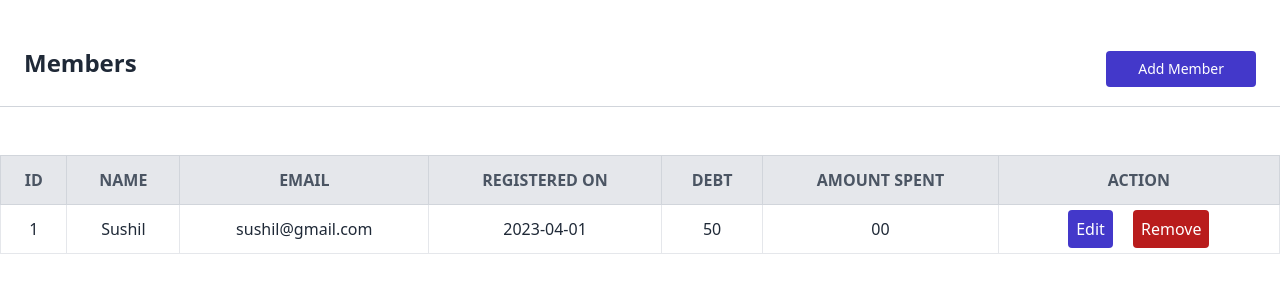
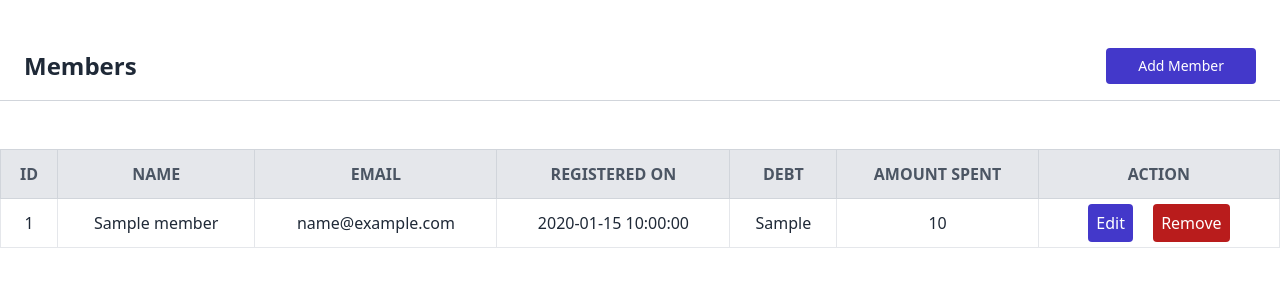
Before and after one commit to Sushil1204/lms, a Flask app: template templates/members.html in a window 1280 px wide. Shown: the part 80-380 px from the top of the page. Run offline with Flask 3, Linux system fonts and the light colour scheme; the template is opened without the code that fills it: most values are stand-ins (such as "Sample title", 1, 10 or a date in 2020); some libraries are stand-ins or nearby versions.

Commit message:
feature created add members

```diff
--- a/app.py
+++ b/app.py
@@ -1,6 +1,8 @@
-from flask import Flask, render_template
+from flask import Flask, flash, render_template, url_for, redirect, request
+import requests
 from flask_mysqldb import MySQL
 import MySQLdb
+from wtforms import Form, validators, StringField, FloatField, IntegerField, DateField, SelectField
 
 
 
@@ -11,7 +13,7 @@ app.config['MYSQL_HOST'] = 'localhost'
 app.config['MYSQL_USER'] = 'root'
 app.config['MYSQL_PASSWORD'] = 'Sushil@1204'
 app.config['MYSQL_PORT'] = 3306
-app.config['MYSQL_DB'] = 'librarydb'
+app.config['MYSQL_DB'] = 'library'
 app.config['MYSQL_CURSORCLASS'] = 'DictCursor'
 
 # Initialise MYSQL
@@ -24,7 +26,51 @@ def index():
 
 @app.route("/members")
 def members():
-    return render_template('members.html')
+    # Create MySQLCursor
+    cur = mysql.connection.cursor()
 
+    # Execute SQL Query
+    result = cur.execute("SELECT * FROM members")
+    members = cur.fetchall()
+
+    # Render Template
+    if result > 0:
+        return render_template('members.html', members=members)
+    else:
+        msg = 'No Members Found'
+        return render_template('members.html', warning=msg)
+
+    # Close DB Connection
+    cur.close()
+
+class MemberForm(Form):
+    name = StringField('Name', [validators.length(min=3, max=50)])
+    email = StringField('Email', [validators.length(min=6, max=50)])
+
+@app.route("/add-member", methods=['GET', 'POST'])
+def add_member():
+    # Get form data from request
+    form = MemberForm(request.form)
+
+     # To handle POST request to route
+    if request.method == 'POST' and form.validate():
+        name = form.name.data
+        email = form.email.data
+
+         # Create MySQLCursor
+        cur = mysql.connection.cursor()
+
+        # Execute SQL Query
+        cur.execute(
+            "INSERT INTO members (name, email) VALUES (%s, %s)", (name, email))
+
+        # Commit to DB
+        mysql.connection.commit()
+
+        # Close DB Connection
+        cur.close()
+
+        return redirect(url_for('members'))
+    return render_template('addMember.html', form=form)
 if __name__ == '__main__':
   app.run(debug=True)
--- a/templates/includes/nav.html
+++ b/templates/includes/nav.html
@@ -1,6 +1,6 @@
 <header class="text-white body-font bg-blue-800">
     <div class="container mx-auto flex flex-wrap p-5 flex-col md:flex-row items-center">
-      <a class="flex title-font font-medium items-center text-gray-900 mb-4 md:mb-0">
+      <a class="flex title-font font-medium items-center text-gray-900 mb-4 md:mb-0" href="/">
         <svg xmlns="http://www.w3.org/2000/svg" fill="none" stroke="currentColor" stroke-linecap="round" stroke-linejoin="round" stroke-width="2" class="w-10 h-10 text-white p-2 bg-indigo-500 rounded-full" viewBox="0 0 24 24">
           <path d="M12 2L2 7l10 5 10-5-10-5zM2 17l10 5 10-5M2 12l10 5 10-5"></path>
         </svg>
@@ -9,7 +9,7 @@
       <nav class="md:ml-auto md:mr-auto flex flex-wrap items-center text-base justify-center">
         <a class="mr-5 hover:text-gray-900">Reports</a>
         <a class="mr-5 hover:text-gray-900">Books</a>
-        <a class="mr-5 hover:text-gray-900">Members</a>
+        <a class="mr-5 hover:text-gray-900" href="/members">Members</a>
         <a class="mr-5 hover:text-gray-900">Transaction</a>
       </nav>
       <button class="inline-flex items-center bg-gray-100 border-0 py-1 px-3 focus:outline-none hover:bg-gray-200 rounded text-base mt-4 md:mt-0 text-gray-800">Sign Up
--- a/templates/members.html
+++ b/templates/members.html
@@ -4,15 +4,13 @@
     class="my-6 lg:my-12 px-6 flex flex-col md:flex-row items-start md:items-center justify-between pb-4 border-b border-gray-300">
     <div>
         <h4 class="text-2xl font-bold leading-tight text-gray-800">Members</h4>
-        <ul aria-label="current Status"
-            class="flex flex-col md:flex-row items-start md:items-center text-gray-600 text-sm mt-3">
-        </ul>
     </div>
     <div class="mt-6 md:mt-0">
        <button
-            class="transition focus:outline-none focus:ring-2 focus:ring-offset-2 focus:ring-indigo-700 duration-150 ease-in-out hover:bg-indigo-600 bg-indigo-700 rounded text-white px-8 py-2 text-sm">Add Member</button>
+            class="transition focus:outline-none focus:ring-2 focus:ring-offset-2 focus:ring-indigo-700 duration-150 ease-in-out hover:bg-indigo-600 bg-indigo-700 rounded text-white px-8 py-2 text-sm"> <a href="/add-member">Add Member </a></button>
     </div>
 </div>
+{% if members%}
 <!-- component -->
 <table class="border-collapse w-full">
     <thead>
@@ -27,30 +25,31 @@
         </tr>
     </thead>
     <tbody>
+        {% for member in members %}
         <tr class="bg-white lg:hover:bg-gray-100 flex lg:table-row flex-row lg:flex-row flex-wrap lg:flex-no-wrap mb-10 lg:mb-0">
             <td class="w-full lg:w-auto p-3 text-gray-800 text-center border border-b block lg:table-cell relative lg:static">
                 <span class="lg:hidden absolute top-0 left-0 bg-blue-200 px-2 py-1 text-xs font-bold uppercase">ID</span>
-                1
+                {{member.id}}
             </td>
             <td class="w-full lg:w-auto p-3 text-gray-800 text-center border border-b text-center block lg:table-cell relative lg:static">
                 <span class="lg:hidden absolute top-0 left-0 bg-blue-200 px-2 py-1 text-xs font-bold uppercase">Name</span>
-                Sushil
+                {{member.name}}
             </td>
           	<td class="w-full lg:w-auto p-3 text-gray-800 text-center border border-b text-center block lg:table-cell relative lg:static">
                 <span class="lg:hidden absolute top-0 left-0 bg-blue-200 px-2 py-1 text-xs font-bold uppercase">Email</span>
-                sushil@gmail.com
+                {{member.email}}
           	</td>
             <td class="w-full lg:w-auto p-3 text-gray-800 text-center border border-b text-center block lg:table-cell relative lg:static">
                 <span class="lg:hidden absolute top-0 left-0 bg-blue-200 px-2 py-1 text-xs font-bold uppercase">Registered On</span>
-                2023-04-01
+                {{member.registered_on}}
           	</td>
             <td class="w-full lg:w-auto p-3 text-gray-800 text-center border border-b text-center block lg:table-cell relative lg:static">
                 <span class="lg:hidden absolute top-0 left-0 bg-blue-200 px-2 py-1 text-xs font-bold uppercase">Debt</span>
-                50
+                {{member.outstanding_debt}}
           	</td>
             <td class="w-full lg:w-auto p-3 text-gray-800 text-center border border-b text-center block lg:table-cell relative lg:static">
                 <span class="lg:hidden absolute top-0 left-0 bg-blue-200 px-2 py-1 text-xs font-bold uppercase">Amount Spent</span>
-                00
+                {{member.amount_spent}}
             </td>
             <td class="w-full lg:w-auto p-3 text-gray-800 text-center border border-b text-center block lg:table-cell relative lg:static">
                 <span class="lg:hidden absolute top-0 left-0 bg-blue-200 px-2 py-1 text-xs font-bold uppercase">Actions</span>
@@ -58,8 +57,8 @@
                 <a href="#" class="text-white hover:bg-red-900 rounded bg-red-700 p-2 mx-2">Remove</a>
             </td>
         </tr>
-
-
+        {% endfor %}
     </tbody>
 </table>
+{% endif %}
 {% endblock %}
```
Also changed, not shown: templates/addMember.html (added, +29 -0 lines), templates/includes/formHelper.html (added, +12 -0 lines).
